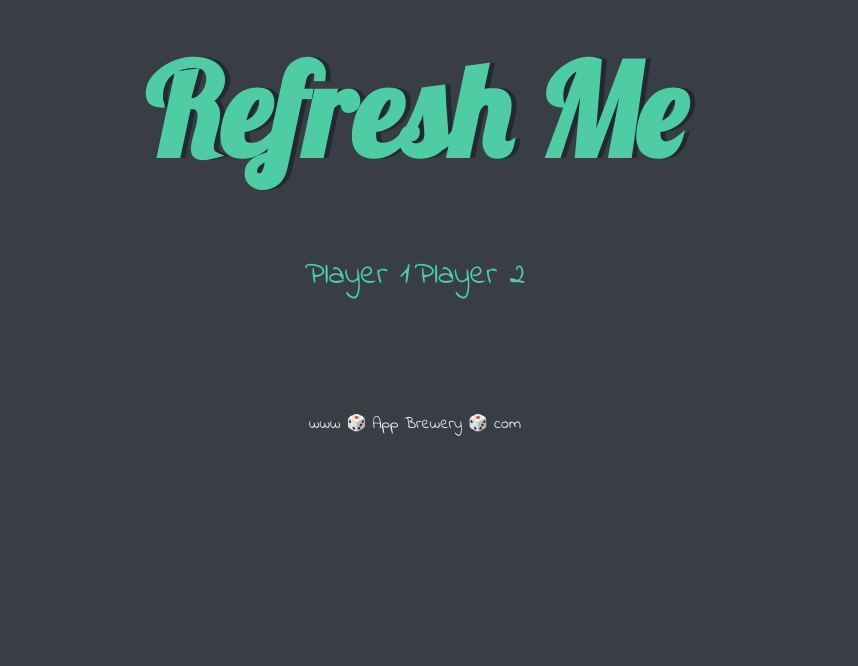
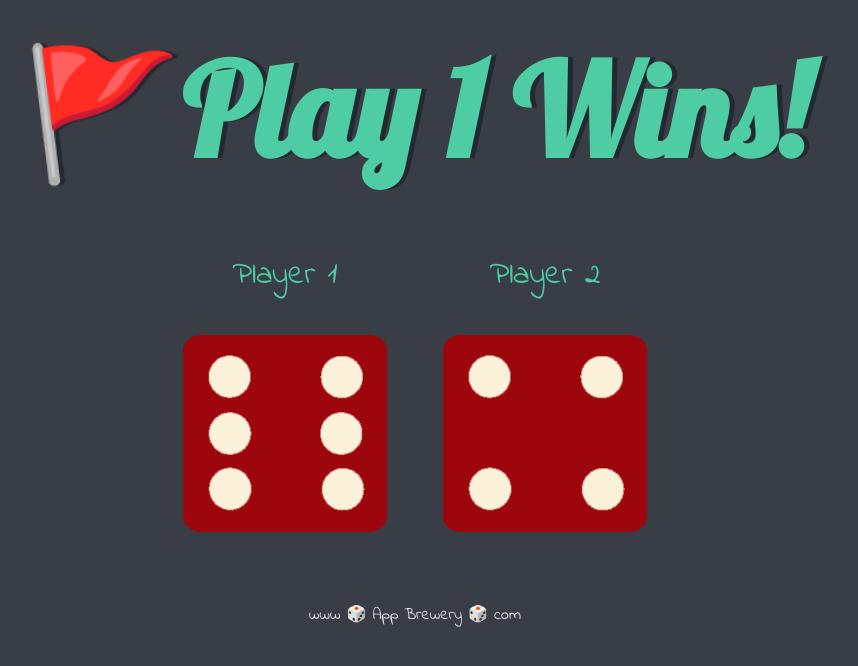
Before and after one commit to ozlemozeren/dicee-game, a plain HTML site: page index.html in a window 1280 px wide. Shown: the whole page, without its empty margins (225-1083 px from the left). Drawn offline with Linux system fonts and the light colour scheme.

Commit message:
complete javascript

```diff
--- a/index.html
+++ b/index.html
@@ -14,12 +14,12 @@
 
       <div class="dice">
         <p>Player 1</p>
-        <img class="img1" src="">
+        <img class="img1" src="images/dice6.png">
       </div>
 
       <div class="dice">
         <p>Player 2</p>
-        <img class="img2" src="">
+        <img class="img2" src="images/dice6.png">
       </div>
 
     </div>
--- a/index.js
+++ b/index.js
@@ -1 +1,27 @@
-alert("working");
+
+var randomNumber1 = Math.floor(Math.random() * 6) + 1; //1-6
+
+var randomDiceImage = "dice" + randomNumber1 + ".png"; //dice1.png-dice6.png
+
+var randomImageSource = "images/" + randomDiceImage; //images/ dice1.png- images/dice6.png
+
+var image1 = document.querySelectorAll("img")[0];
+
+image1.setAttribute("src" , randomImageSource);
+
+var randomNumber2 = Math.floor(Math.random() * 6) + 1;
+
+var randomImageSource2 = "images/dice" + randomNumber2 + ".png";
+
+document.querySelectorAll("img")[1].setAttribute("src" , randomImageSource2);
+
+// If player 1 wins
+if (randomNumber1 > randomNumber2) {
+  document.querySelector("h1").innerHTML = "🚩Play 1 Wins!";
+}
+else if (randomNumber2 > randomNumber1) {
+  document.querySelector("h1").innerHTML = "Play 2 Wins!🚩";
+}
+  else {
+    document.querySelector("h1").innerHTML = "Draw!";
+  }
```
